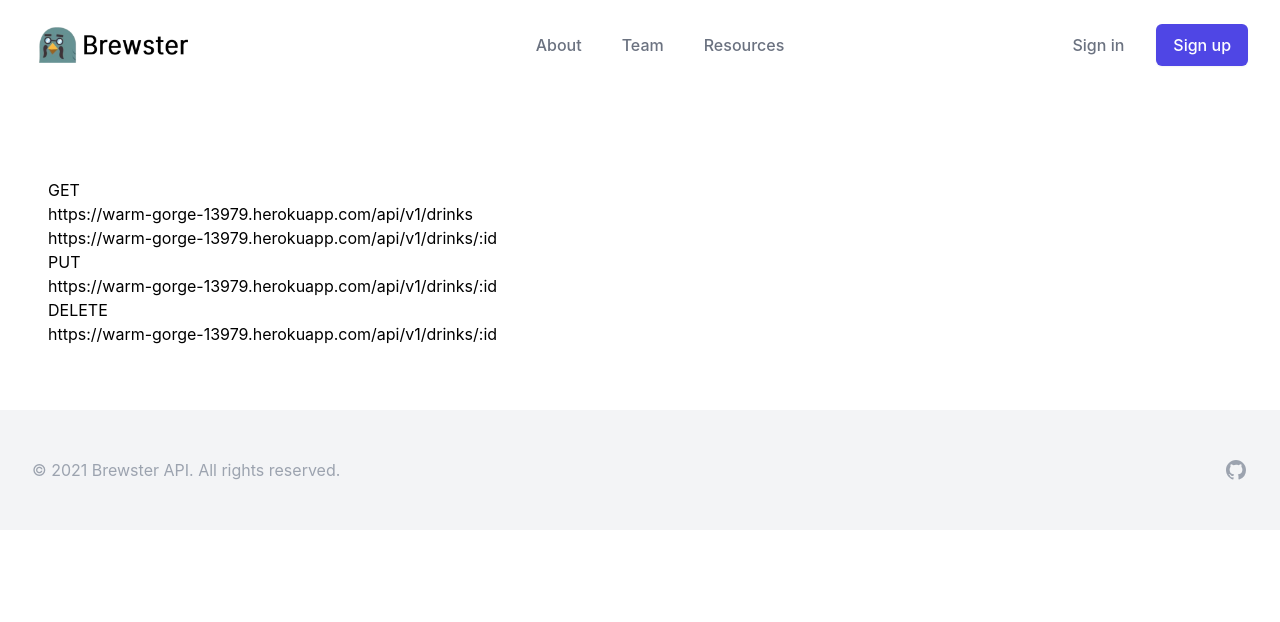
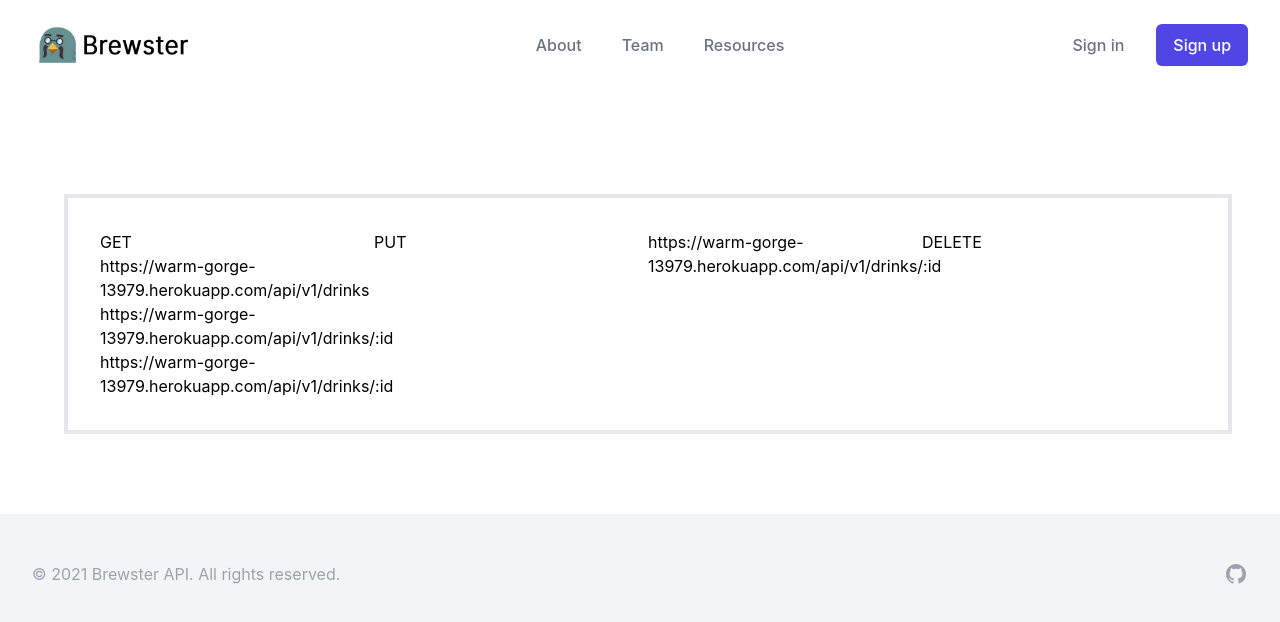
Before and after one commit to opes/brewster-frontend, a React (Create React App) app: page /endPoints in a window 1280 px wide. Shown: the top 622 px of the page. Built offline with nearby package versions, Linux system fonts and the light colour scheme; what @tailwindcss/typography would draw is missing.

Commit message:
started a tags

```diff
--- a/src/components/EndPointContent.js
+++ b/src/components/EndPointContent.js
@@ -5,16 +5,21 @@ export default function EndPointContent() {
         <div className="flex">
           <div className="mt-6 flex">
             <div className="mr-4 flex-shrink-0"></div>
-            <ul>
+            <div className="border-solid border-4 m-4 p-8 grid grid-cols-4">
+              <div>
               <p>
               GET
               </p>
+              <a href="https://warm-gorge-13979.herokuapp.com/api/v1/drinks">
               <p>
               https://warm-gorge-13979.herokuapp.com/api/v1/drinks
               </p>
+              </a>
               <p>
               https://warm-gorge-13979.herokuapp.com/api/v1/drinks/:id
               </p>
+
+              </div>
               <p>
               PUT
               </p>
@@ -27,7 +32,7 @@ export default function EndPointContent() {
               <p>
               https://warm-gorge-13979.herokuapp.com/api/v1/drinks/:id
               </p>
-            </ul>
+            </div>
           </div>
         </div>
       </div>
--- a/src/components/LandingContent.js
+++ b/src/components/LandingContent.js
@@ -25,10 +25,13 @@ function LandingContent() {
             <ul>
               {drinks.map((item) => (
                 <li key={item.id}>
-                  <p>{item.drinkName}</p>
-                  {/* <p>{item.brew}</p>
+                  <div className="border-solid border-4 m-4 p-8 grid grid-cols-4">
+
+                  <p className="text-lg font-bold ">{item.drinkName}</p>
+                  <p>{item.brew}</p>
                   <p>{item.description}</p>
-                  <p>{item.ingredients}</p> */}
+                  <p>{item.ingredients}</p>
+                  </div>
                 </li>
               ))}
             </ul>
```
